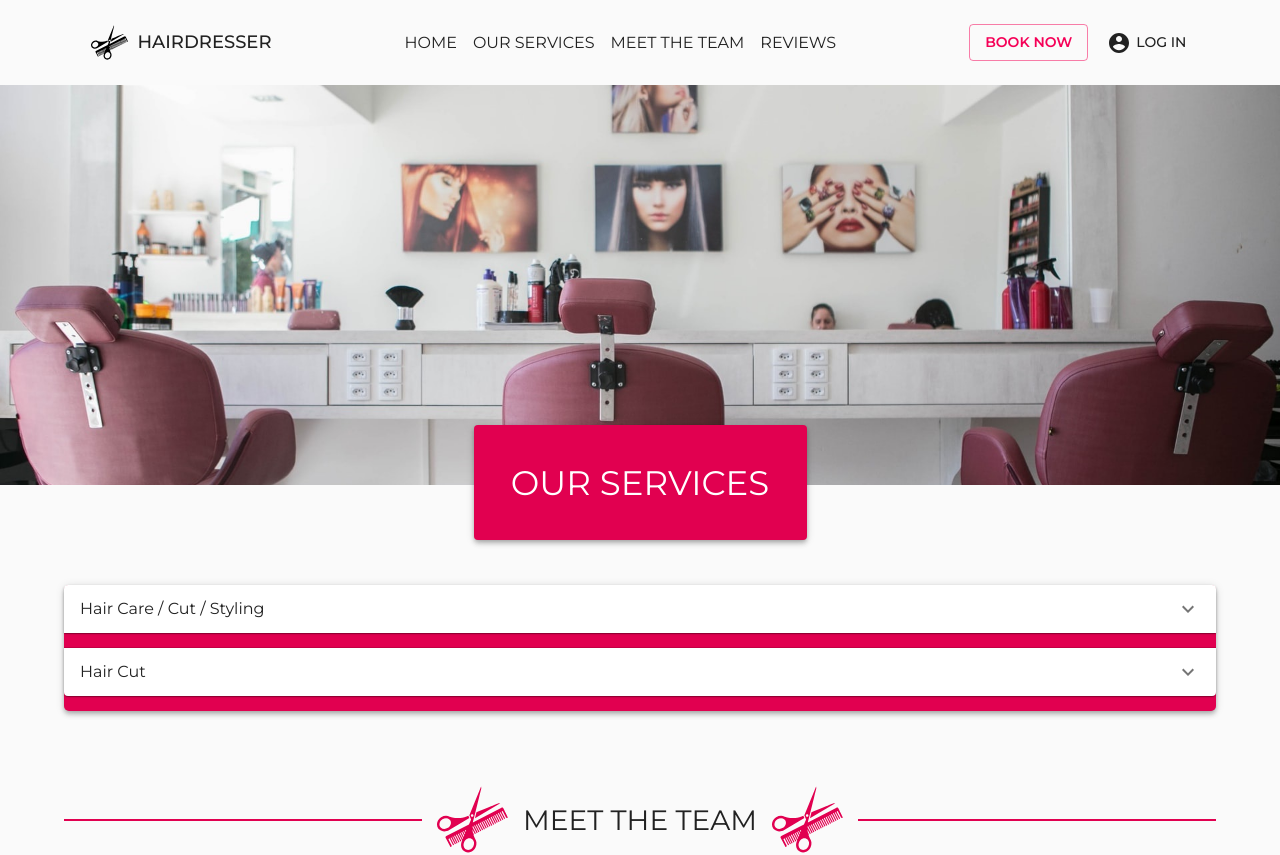
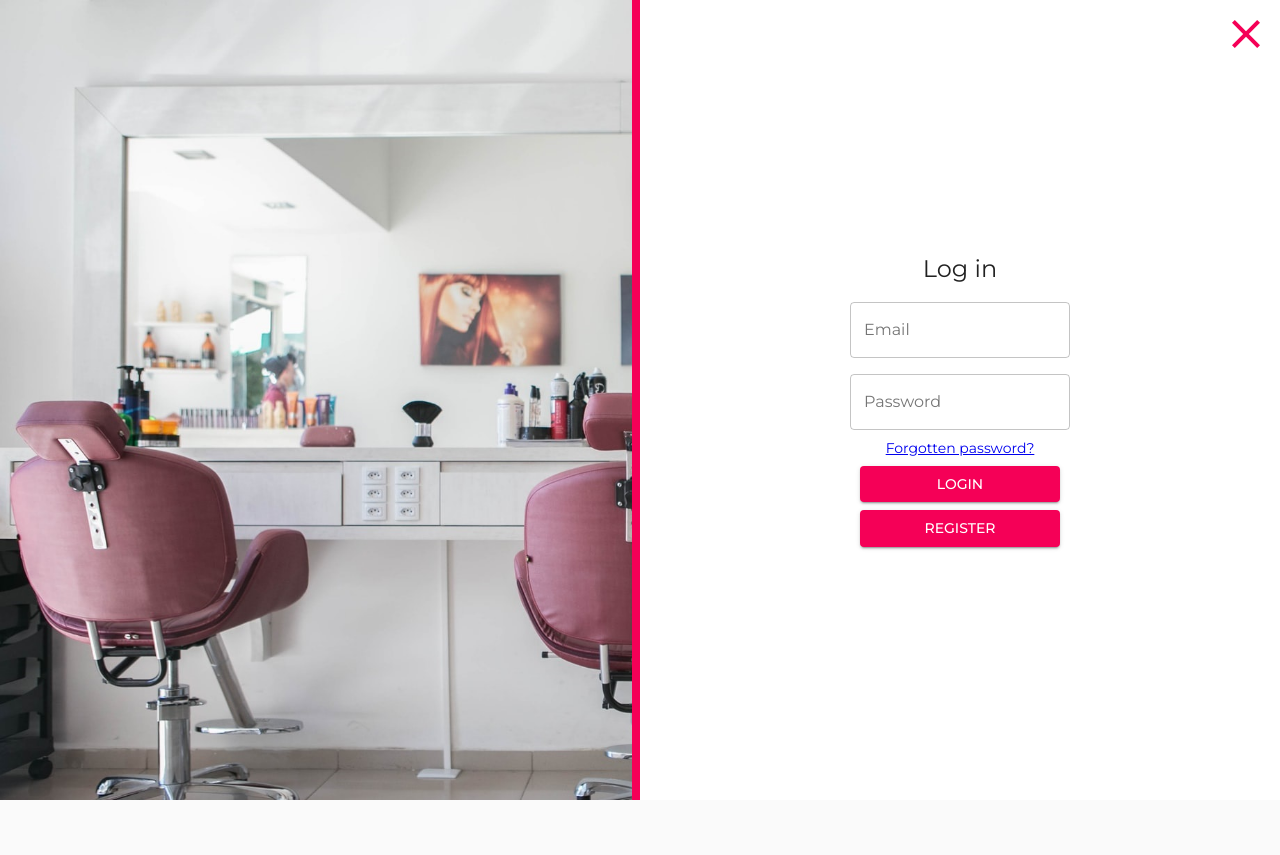
Before and after one commit to hairdresser-manager/web, a React (Create React App) app: page /login in a window 1280 px wide. Shown: the top 855 px of the page. After the commit the page ends 800 px from the top, so only its background shows below. Built offline with nearby package versions, Linux system fonts and the light colour scheme.

Commit message:
Create a login and register component

```diff
--- a/package.json
+++ b/package.json
@@ -10,6 +10,7 @@
     "@testing-library/user-event": "^12.7.1",
     "react": "^17.0.1",
     "react-dom": "^17.0.1",
+    "react-router-dom": "^5.2.0",
     "react-scripts": "4.0.2",
     "react-slick": "^0.28.1",
     "slick-carousel": "^1.8.1",
--- a/src/App.js
+++ b/src/App.js
@@ -1,14 +1,23 @@
+import { BrowserRouter as Router, Switch, Route } from 'react-router-dom';
 import { ThemeProvider } from '@material-ui/core/styles';
 import CssBaseline from '@material-ui/core/CssBaseline';
 import theme from 'theme';
-import Home from 'pages/Home';
+import Home from './pages/Home.js';
+import Login from 'components/Login/index.js';
+import Register from 'components/Register/index.js';
 
 function App() {
   return (
     <div>
       <ThemeProvider theme={theme}>
         <CssBaseline />
-        <Home />
+        <Router>
+          <Switch>
+            <Route exact path="/" component={Home}></Route>
+            <Route path="/login" component={Login}></Route>
+            <Route path="/register" component={Register}></Route>
+          </Switch>
+        </Router>
       </ThemeProvider>
     </div>
   );
--- a/src/components/Heading/index.js
+++ b/src/components/Heading/index.js
@@ -18,7 +18,7 @@ const Heading = ({ classes, title }) => {
 
 Heading.propTypes = {
   classes: PropTypes.object.isRequired,
-  title: PropTypes.object.isRequired,
+  title: PropTypes.string.isRequired,
 };
 
 export default withStyles(styles)(Heading);
--- /dev/null
+++ b/src/components/Login/index.js
@@ -0,0 +1,32 @@
+import React from 'react';
+import PropTypes from 'prop-types';
+import { Button, Grid, TextField, Typography, withStyles } from '@material-ui/core';
+import styles from './styles';
+import CloseIcon from '@material-ui/icons/Close';
+
+const Login = ({ classes }) => {
+  return (
+    <Grid container className={classes.conatiner}>
+      <Grid item xs={false} sm={6} className={classes.leftBox}></Grid>
+      <Grid item xs={12} sm={6} className={classes.rightBox}>
+        <CloseIcon className={classes.closeIcon} />
+        <Typography variant="h5">Log in</Typography>
+        <TextField id="outlined-basic" label="Email" variant="outlined"></TextField>
+        <TextField id="outlined-basic" label="Password" variant="outlined"></TextField>
+        <a href="#">Forgotten password?</a>
+        <Button variant="contained" color="secondary" className={classes.button}>
+          Login
+        </Button>
+        <Button variant="contained" color="secondary" className={classes.button}>
+          Register
+        </Button>
+      </Grid>
+    </Grid>
+  );
+};
+
+Login.propTypes = {
+  classes: PropTypes.object.isRequired,
+};
+
+export default withStyles(styles)(Login);
--- /dev/null
+++ b/src/components/Login/styles.js
@@ -0,0 +1,47 @@
+import banner from 'images/banner.jpg';
+
+const styles = (theme) => ({
+  conatiner: {
+    height: '100vh',
+  },
+  leftBox: {
+    background: `url(${banner})`,
+    backgroundSize: 'cover',
+    borderRight: `8px solid ${theme.palette.secondary.main}`,
+    [theme.breakpoints.down('xs')]: {
+      border: 'none',
+    },
+  },
+  rightBox: {
+    background: 'white',
+    position: 'relative',
+    display: 'flex',
+    justifyContent: 'center',
+    alignItems: 'center',
+    flexDirection: 'column',
+    '& h5': {
+      marginBottom: theme.spacing(1),
+    },
+    '& .MuiTextField-root': {
+      margin: theme.spacing(1),
+    },
+  },
+  closeIcon: {
+    position: 'absolute',
+    fontSize: '3rem',
+    cursor: 'pointer',
+    right: '10px',
+    top: '10px',
+    color: theme.palette.secondary.main,
+
+    '&:hover': {
+      transform: 'scale(1.2)',
+    },
+  },
+  button: {
+    width: '200px',
+    marginTop: theme.spacing(1),
+  },
+});
+
+export default styles;
--- a/src/components/Navbar/index.js
+++ b/src/components/Navbar/index.js
@@ -1,4 +1,4 @@
-import React from 'react';
+import React, { useState } from 'react';
 import PropTypes from 'prop-types';
 import styles from './styles';
 import {
@@ -19,8 +19,9 @@ import MenuIcon from '@material-ui/icons/Menu';
 import logo from '../../images/scissor.svg';
 
 const Navbar = ({ classes }) => {
-  const [anchorEl, setAnchorEl] = React.useState(null);
-  const open = Boolean(anchorEl);
+  const [anchorEl, setAnchorEl] = useState(null);
+  const isLoggedIn = false;
+  const openMenu = Boolean(anchorEl);
   const theme = useTheme();
   const isMobile = useMediaQuery(theme.breakpoints.down('xs'));
 
@@ -28,7 +29,7 @@ const Navbar = ({ classes }) => {
     setAnchorEl(event.currentTarget);
   };
 
-  const handleClose = () => {
+  const handleCloseMenu = () => {
     setAnchorEl(null);
   };
 
@@ -81,12 +82,12 @@ const Navbar = ({ classes }) => {
                   vertical: 'top',
                   horizontal: 'right',
                 }}
-                open={open}
-                onClose={handleClose}
+                open={openMenu}
+                onClose={handleCloseMenu}
               >
-                <MenuItem onClick={handleClose}>Our services</MenuItem>
-                <MenuItem onClick={handleClose}>Meet the team</MenuItem>
-                <MenuItem onClick={handleClose}>Reviews</MenuItem>
+                <MenuItem onClick={handleCloseMenu}>Our services</MenuItem>
+                <MenuItem onClick={handleCloseMenu}>Meet the team</MenuItem>
+                <MenuItem onClick={handleCloseMenu}>Reviews</MenuItem>
               </Menu>
             </>
           ) : (
@@ -94,6 +95,8 @@ const Navbar = ({ classes }) => {
               <Button className={classes.styledButton} variant="outlined" color="secondary">
                 BOOK NOW
               </Button>
+              {isLoggedIn ? (
+                <>
                   <IconButton
                     aria-label="account of current user"
                     aria-controls="profile-menu-appbar"
@@ -105,7 +108,7 @@ const Navbar = ({ classes }) => {
                   >
                     <AccountCircle />
                     <Typography className={classes.styledAccountButton} variant="button">
-                  Log In
+                      User
                     </Typography>
                   </IconButton>
                   <Menu
@@ -120,12 +123,28 @@ const Navbar = ({ classes }) => {
                       vertical: 'top',
                       horizontal: 'right',
                     }}
-                open={open}
-                onClose={handleClose}
+                    open={openMenu}
+                    onClose={handleCloseMenu}
                   >
-                <MenuItem onClick={handleClose}>Profile</MenuItem>
-                <MenuItem onClick={handleClose}>My account</MenuItem>
+                    <MenuItem onClick={handleCloseMenu}>Profile</MenuItem>
+                    <MenuItem onClick={handleCloseMenu}>My account</MenuItem>
                   </Menu>
+                </>
+              ) : (
+                <IconButton
+                  aria-label="account of current user"
+                  aria-controls="profile-menu-appbar"
+                  aria-haspopup="true"
+                  color="inherit"
+                  disableFocusRipple
+                  size="small"
+                >
+                  <AccountCircle />
+                  <Typography className={classes.styledAccountButton} variant="button">
+                    Log In
+                  </Typography>
+                </IconButton>
+              )}
             </div>
           )}
         </Toolbar>
--- /dev/null
+++ b/src/components/Register/index.js
@@ -0,0 +1,33 @@
+import React from 'react';
+import PropTypes from 'prop-types';
+import { Button, Grid, TextField, Typography, withStyles } from '@material-ui/core';
+import styles from './styles';
+import CloseIcon from '@material-ui/icons/Close';
+
+const Register = ({ classes }) => {
+  return (
+    <Grid container className={classes.conatiner}>
+      <Grid item xs={false} sm={6} className={classes.leftBox}></Grid>
+      <Grid item xs={12} sm={6} className={classes.rightBox}>
+        <CloseIcon className={classes.closeIcon} />
+        <Typography variant="h5">Log in</Typography>
+        <TextField id="outlined-basic" label="Email" variant="outlined"></TextField>
+        <TextField id="outlined-basic" label="Password" variant="outlined"></TextField>
+        <TextField id="outlined-basic" label="Confirm Password" variant="outlined"></TextField>
+        <TextField id="outlined-basic" label="First Name" variant="outlined"></TextField>
+        <TextField id="outlined-basic" label="Last Name" variant="outlined"></TextField>
+        <TextField id="outlined-basic" label="Phone Number" variant="outlined"></TextField>
+        <a href="#">already have an account? log in</a>
+        <Button variant="contained" color="secondary" className={classes.button}>
+          Register
+        </Button>
+      </Grid>
+    </Grid>
+  );
+};
+
+Register.propTypes = {
+  classes: PropTypes.object.isRequired,
+};
+
+export default withStyles(styles)(Register);
--- /dev/null
+++ b/src/components/Register/styles.js
@@ -0,0 +1,47 @@
+import banner from 'images/banner.jpg';
+
+const styles = (theme) => ({
+  conatiner: {
+    height: '100vh',
+  },
+  leftBox: {
+    background: `url(${banner})`,
+    backgroundSize: 'cover',
+    borderRight: `8px solid ${theme.palette.secondary.main}`,
+    [theme.breakpoints.down('xs')]: {
+      border: 'none',
+    },
+  },
+  rightBox: {
+    background: 'white',
+    position: 'relative',
+    display: 'flex',
+    justifyContent: 'center',
+    alignItems: 'center',
+    flexDirection: 'column',
+    '& h5': {
+      marginBottom: theme.spacing(1),
+    },
+    '& .MuiTextField-root': {
+      margin: theme.spacing(1),
+    },
+  },
+  closeIcon: {
+    position: 'absolute',
+    fontSize: '3rem',
+    cursor: 'pointer',
+    right: '10px',
+    top: '10px',
+    color: theme.palette.secondary.main,
+
+    '&:hover': {
+      transform: 'scale(1.2)',
+    },
+  },
+  button: {
+    width: '200px',
+    marginTop: theme.spacing(1),
+  },
+});
+
+export default styles;
```
Also changed, not shown: 1 other file (tests, documents, lock files or other folders). Lines whose indentation alone changed are shown as unchanged.
